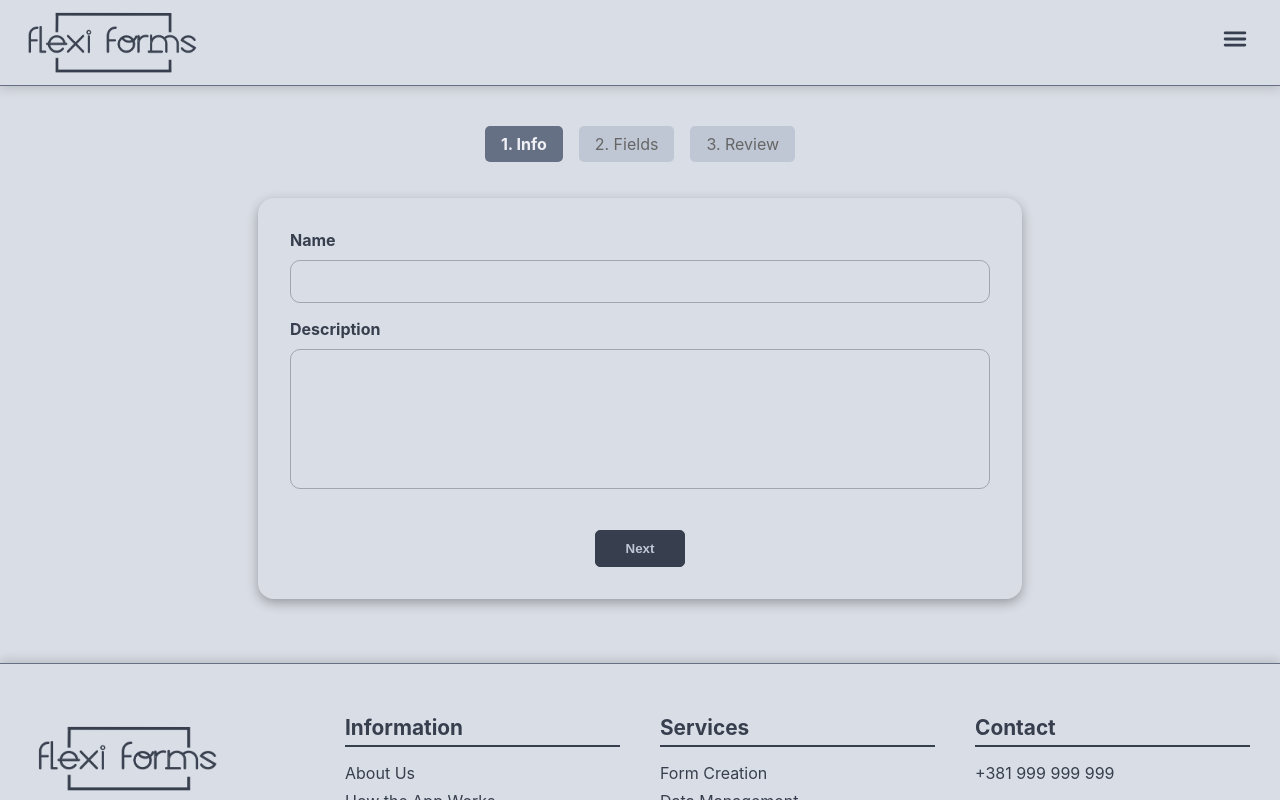
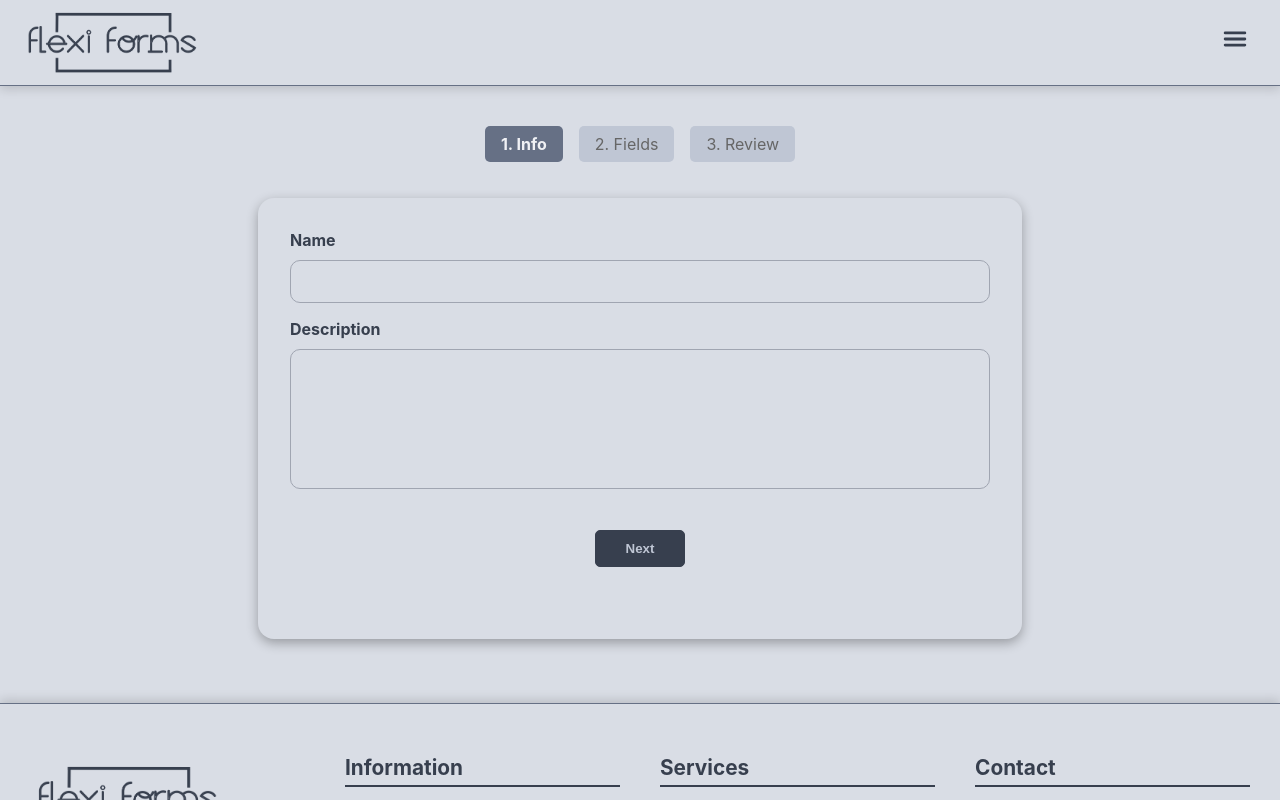
Before and after one commit to katarinamarj/flexi-forms, a React (Create React App) app in the folder frontend/: page /dashboard in a window 1280 px wide. Shown: the top 800 px of the page. Built offline with nearby package versions, Linux system fonts and the light colour scheme; sample sign-in values are in the browser's storage.

Commit message:
Edited error message

```diff
--- a/frontend/src/components/FormStepInfo.js
+++ b/frontend/src/components/FormStepInfo.js
@@ -23,8 +23,9 @@ const FormStepInfo = ({ name, setName, description, setDescription, error, setEr
               setStep(2);
             }
           }} className="button1">Next</button>
-
-          {error && <p className="error-message">Name is required.</p>}
+          <div className="error-container">
+            {error && <p className="error-message">Name is required.</p>}
+          </div>
         </div>
       </div>
     );
--- a/frontend/src/styles/FormStepInfo.css
+++ b/frontend/src/styles/FormStepInfo.css
@@ -67,7 +67,7 @@
 
 .error-container {
     min-height: 1.2rem;
-    margin-top: 1.2rem;
+    margin-top: 1.3rem;
     text-align: center;
 }
 
```
